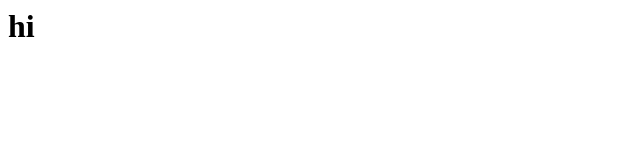
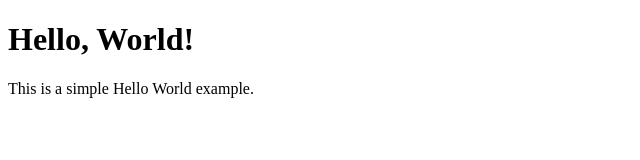
Before and after one commit to purndal/purndal.github.io, a plain HTML site: page index.html in a window 1280 px wide. Shown: the whole page, without its empty margins (0-640 px from the left). Drawn offline with Linux system fonts and the light colour scheme.

Commit message:
Update index.html

```diff
--- a/index.html
+++ b/index.html
@@ -1 +1,10 @@
-<h1> hi </h1>
+<!DOCTYPE html>
+<html>
+<head>
+    <title>Hello World</title>
+</head>
+<body>
+    <h1>Hello, World!</h1>
+    <p>This is a simple Hello World example.</p>
+</body>
+</html>
```
